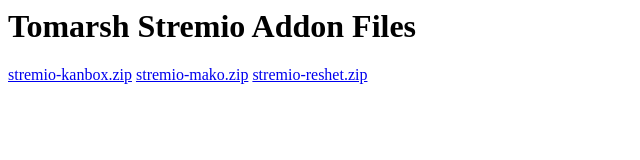
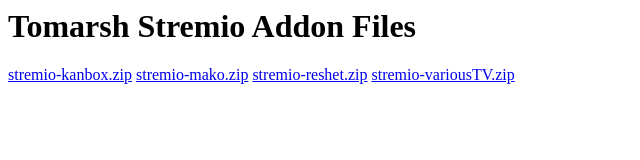
Before and after one commit to Tomartsh/Stremio_Addon_Files, a plain HTML site: page index.html in a window 1280 px wide. Shown: the whole page, without its empty margins (0-640 px from the left). Drawn offline with Linux system fonts and the light colour scheme.

Commit message:
Update index.html

```diff
--- a/index.html
+++ b/index.html
@@ -2,3 +2,4 @@
 <span></span></p><a href="stremio-kanbox.zip">stremio-kanbox.zip</a></span>
 <span><a href="stremio-mako.zip">stremio-mako.zip</a></span>
 <span><a href="stremio-reshet.zip">stremio-reshet.zip</a></span>
+<span><a href="stremio-variousTV.zip">stremio-variousTV.zip</a></span>
```
